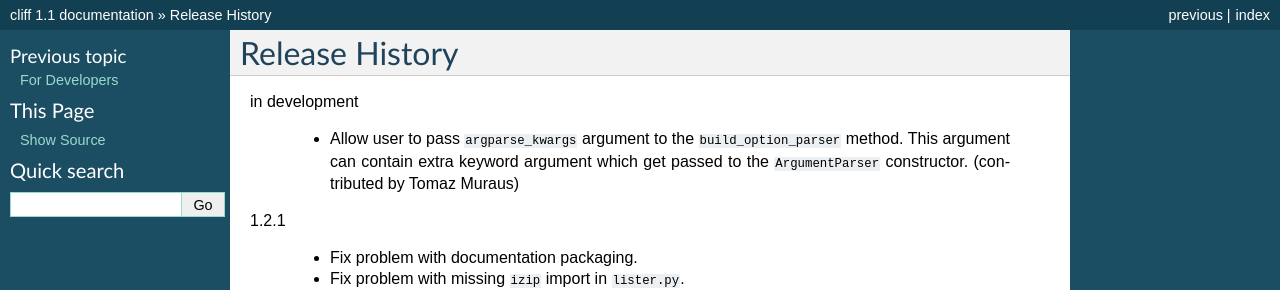
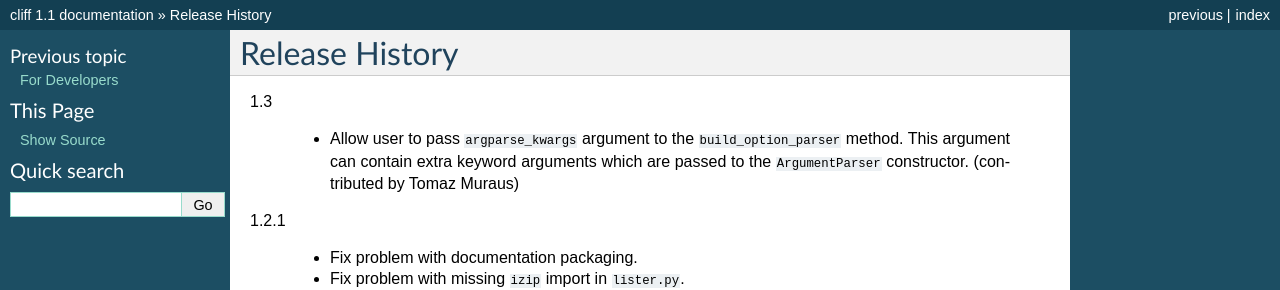
Before and after one commit to openstack/cliff, a Sphinx documentation site: the page built from docs/source/history.rst, in a window 1280 px wide. Shown: the top 290 px of the page. Built offline with Sphinx 7.4.7, drawn with Linux system fonts in a browser that asks for light colours.

Commit message:
clean up history file
Change-Id: Ic20cd187aa35a7eef3101437fd25f465224c8203
Signed-off-by: Doug Hellmann <doug.hellmann@dreamhost.com>

```diff
--- a/docs/source/history.rst
+++ b/docs/source/history.rst
@@ -2,11 +2,11 @@
  Release History
 =================
 
-in development
+1.3
 
   - Allow user to pass ``argparse_kwargs`` argument to the
     ``build_option_parser`` method. This argument can contain extra
-    keyword argument which get passed to the ``ArgumentParser`` constructor.
+    keyword arguments which are passed to the ``ArgumentParser`` constructor.
     (contributed by Tomaz Muraus)
 
 1.2.1
```
